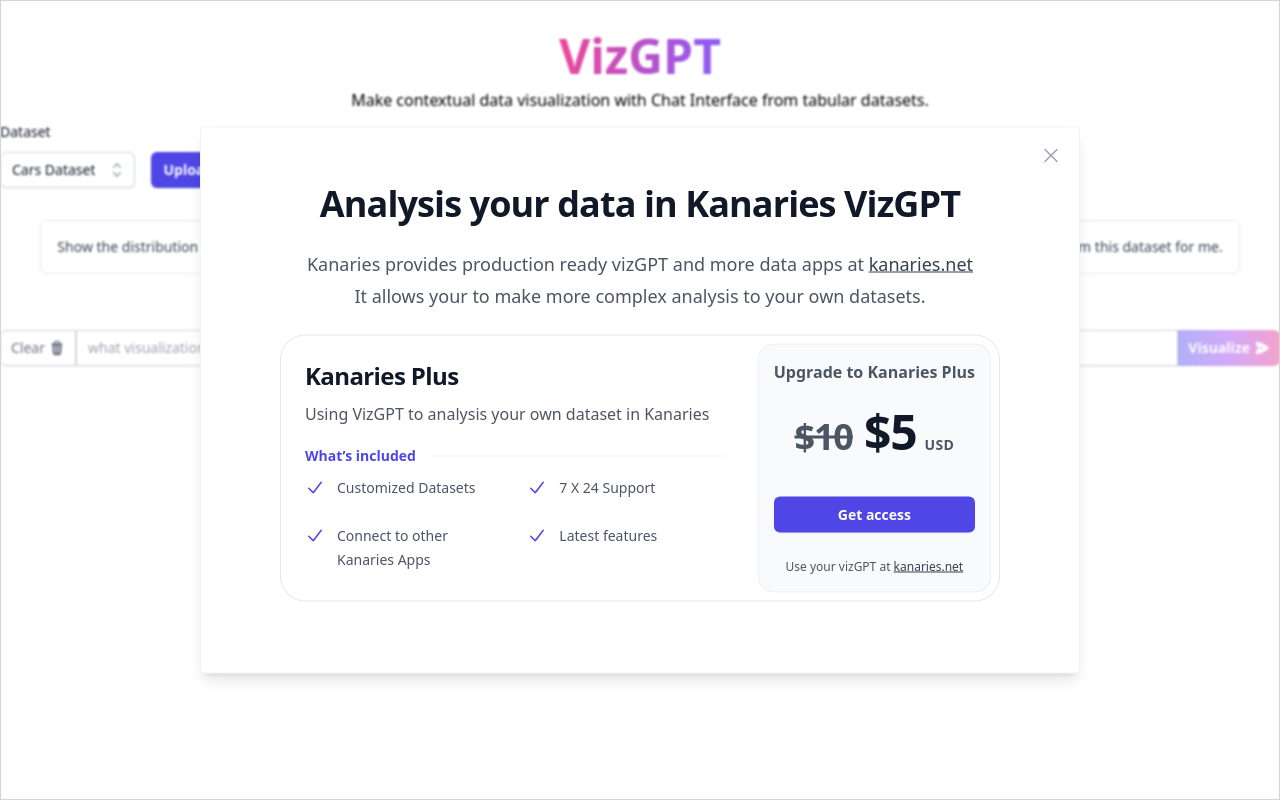
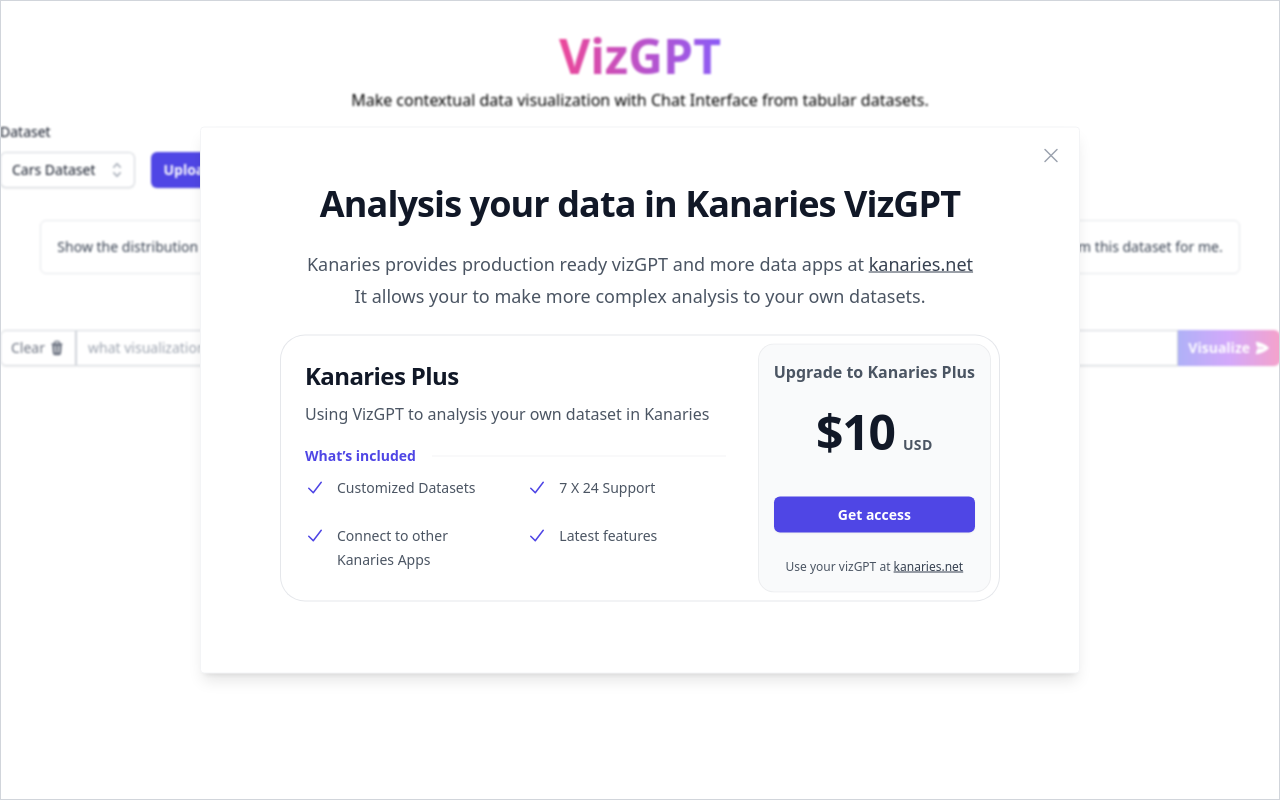
Before and after one commit to ObservedObserver/viz-gpt, a React (Vite) app: page / in a window 1280 px wide. Both pictures are taken after a click on the button "Upload CSV Data". Built offline with nearby package versions, Linux system fonts and the light colour scheme.

Commit message:
feat: update track

```diff
--- a/src/components/upgradeGuide/index.tsx
+++ b/src/components/upgradeGuide/index.tsx
@@ -1,6 +1,7 @@
 import React, { Fragment, useEffect, useState } from "react";
 import Modal from "../modal";
 import { CheckIcon } from "@heroicons/react/20/solid";
+import { track } from "@vercel/analytics";
 
 const includedFeatures = ["Customized Datasets", "7 X 24 Support", "Connect to other Kanaries Apps", "Latest features"];
 
@@ -80,16 +81,20 @@
                                                 Upgrade to Kanaries Plus
                                             </p>
                                             <p className="mt-6 flex items-baseline justify-center gap-x-2">
-                                                <span className="text-5xl font-bold tracking-tight text-gray-900 dark:text-gray-50">
-                                                    <span className="line-through text-4xl text-gray-600 dark:text-gray-300">$10</span> $5
-                                                </span>
+                                                <span className="text-5xl font-bold tracking-tight text-gray-900 dark:text-gray-50">$10</span>
                                                 <span className="text-sm font-semibold leading-6 tracking-wide text-gray-600 dark:text-gray-300">
                                                     USD
                                                 </span>
                                             </p>
                                             <a
-                                                href="https://kanaries.net/home/subscribe"
                                                 className="mt-10 block w-full rounded-md bg-indigo-600 px-3 py-2 text-center text-sm font-semibold text-white shadow-sm hover:bg-indigo-500 focus-visible:outline focus-visible:outline-2 focus-visible:outline-offset-2 focus-visible:outline-indigo-600"
+                                                onClick={() => {
+                                                    track('kanaries_upgrade')
+                                                    setTimeout(() => {
+                                                        window.open("https://kanaries.net/home/subscribe", "_blank");
+                                                    }, 300)
+
+                                                }}
                                             >
                                                 Get access
                                             </a>
```
